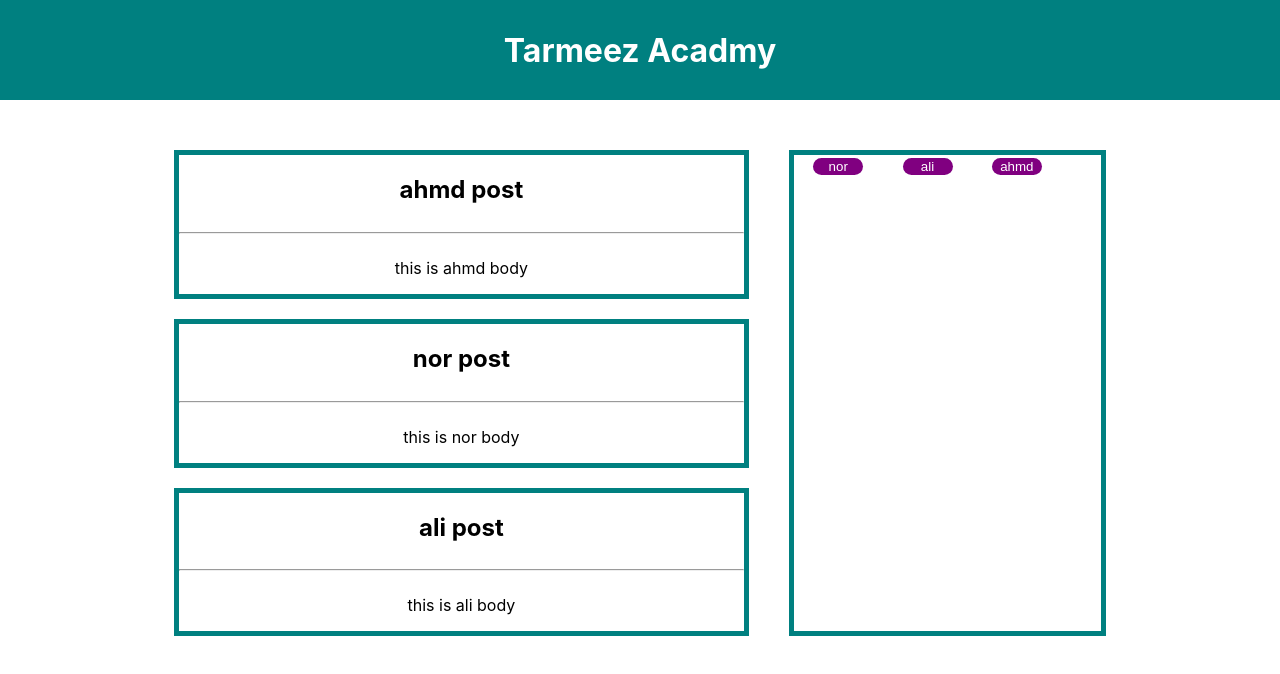
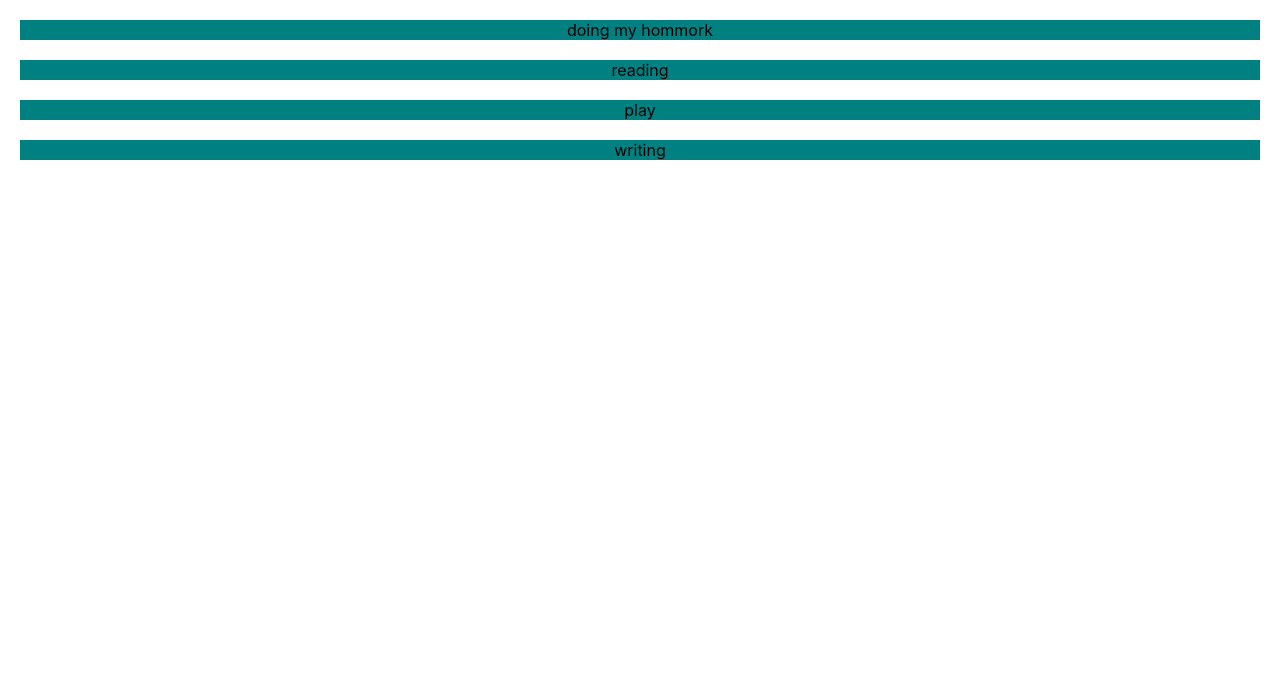
Before and after one commit to noribrra/todolist-using-react, a React (Create React App) app: page / in a window 1280 px wide. Shown: the top 674 px of the page. Built offline with nearby package versions, Linux system fonts and the light colour scheme.

Commit message:
list in react

```diff
--- a/src/App.js
+++ b/src/App.js
@@ -1,51 +1,29 @@
 import "./App.css";
-import Nav from "./commponent/Nave";
-import Post from "./commponent/Post";
-import Side from "./commponent/Side";
-const show = true;
 
 function App() {
+  const tasks = [
+    { id: 1, title: "doing my hommork" },
+    { id: 2, title: "reading" },
+    { id: 3, title: "play" },
+    { id: 4, title: "writing" },
+  ];
+  const mylist = tasks.map((task) => {
+    return <div style={{
+      color:"black",
+      backgroundColor:"teal",
+      margin:"20px 20px"
+    }} key={task.id}>{task.title}</div>;
+  });
+
+
+
   return (
     <div className="App">
-      <Nav />
-
-      {/* continer  */}
-      <div
-        style={{
-          marginTop: "30px",
-          display: "flex",
-          justifyContent: "center",
-          width: "100%",
-        }}
-      >
-        {/* post and side bar */}
-
-        <div
-          style={{
-            display: "flex",
-            justifyContent: "center",
-            width: "80%",
-          }}
-        >
-          {/* post */}
-          <div style={{ width: "60%" }}>
-            <Post title="ahmd post" body="this is ahmd body" />
-            <Post title="nor post" body="this is nor body" />
-            <Post title="ali post" body="this is ali body" />
-          </div>
-          <Appsodemenu />
-        </div>
+      <div>
+        {mylist}
       </div>
     </div>
   );
 }
 
-function Appsodemenu() {
-  if (show) {
-    return <Side />;
-  }else{
-    return null;
-  }
-}
-
 export default App;
--- a/src/commponent/Button.js
+++ /dev/null
@@ -1,14 +0,0 @@
-import "./main.css";
-
-export default function Button({ title }) {
-  return (
-    <div>
-      {title == null || title === "" ? (
-        <div></div>
-      ) : (
-        <button id="btn" >{title} </button>
-
-      )}
-    </div>
-  );
-}
--- a/src/commponent/Nave.js
+++ /dev/null
@@ -1,19 +0,0 @@
-export default function Nav(){
-
-
-    return(
-
-        <div style={{
-            color:"#FFF",
-            backgroundColor:"teal",
-            height:"100px",
-            display:"flex",
-            alignItems:"center",
-            justifyContent:"center",
-            position:"sticky"
-        }}>
-            <h1>Tarmeez Acadmy</h1>
-        </div>
-
-    )
-}
--- a/src/commponent/Post.js
+++ /dev/null
@@ -1,29 +0,0 @@
-export default function Post( {title,body}) {
-  return (
-    <div
-      style={{
-
-        border: "solid 5px teal",
-        margin:"20px"
-      }}
-    >
-      <div
-        style={{
-          display: "flex",
-          justifyContent: "center",
-        }}
-      >
-        <h2>{title}</h2>
-      </div>
-      <hr />
-      <div
-        style={{
-          display: "flex",
-          justifyContent: "center",
-        }}
-      >
-        <p>{body}</p>
-      </div>
-    </div>
-  );
-}
--- a/src/commponent/Side.js
+++ /dev/null
@@ -1,23 +0,0 @@
-
-    import Button from "./Button";
-
-export default function Side() {
-  return (
-    <div
-      style={{
-        border: "solid teal 5px",
-        margin: "20px 20px",
-        width: "30%",
-      }}
-    >
-      <div style={{ display: "flex", justifyContent: "space-around" }}>
-
-            <Button title="nor" />
-            <Button title="ali" />
-            <Button title="ahmd" />
-            <Button title="" />
-
-      </div>
-    </div>
-  );
-}
--- a/src/commponent/main.css
+++ /dev/null
@@ -1,14 +0,0 @@
-#btn{
-
-    border: none;
-    border-radius: 20px;
-    color: white;
-    width: 50px;
-    background-color: purple;
-    transition: all 0.3s;
-}
-
-#btn:hover{
-
-    background-color: rgb(86, 9, 86);
-}
```
